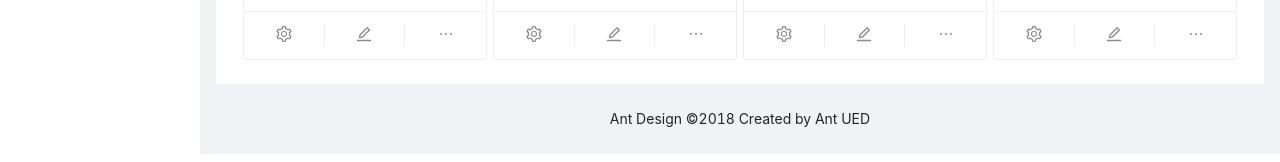
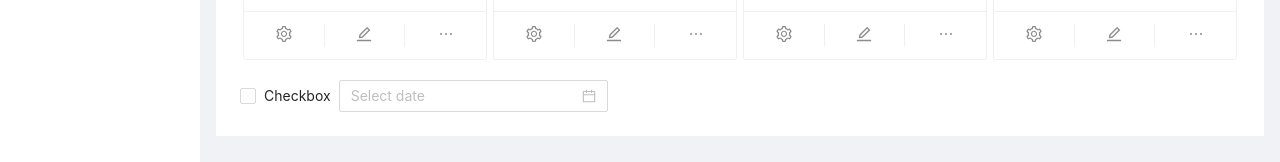
Before and after one commit to tenriajeng/OnlineClass, a React (Create React App) app in the folder frontend/: page /admin/tes in a window 1280 px wide. Shown: the part 487-649 px from the top of the page. Built offline with nearby package versions, Linux system fonts and the light colour scheme.

Commit message:
added-componet-tes

```diff
--- a/frontend/src/view/admin/tes.js
+++ b/frontend/src/view/admin/tes.js
@@ -1,14 +1,24 @@
 import React from "react";
-import { Input, Row, Col, Card } from "antd";
-import Avatar from "antd/lib/avatar/avatar";
+import { Input, Checkbox, Row, Col, Card, DatePicker } from "antd";
 import Meta from "antd/lib/card/Meta";
 import { EditOutlined, EllipsisOutlined, SettingOutlined } from "@ant-design/icons";
+import moment from "moment";
 
 class Tes extends React.Component {
     render() {
         const style = { background: "#0092ff", padding: "8px 0" };
         const cardStyle = { marginRight: 3, marginLeft: 3 };
         const colStyle = { marginTop: 10 };
+
+        function disabledDate(current) {
+            // Can not select days before today and today
+            return current && current < moment().endOf("day");
+        }
+
+        function onChange(e) {
+            console.log(`checked = ${e.target.checked}`);
+        }
+
         return (
             <div>
                 <Row justify="right">
@@ -53,6 +63,13 @@ class Tes extends React.Component {
                         </Card>
                     </Col>
                 </Row>
+
+                <Row justify="right" style={{ marginTop: 10 }}>
+                    <Col flex="1 1 240px" style={colStyle}>
+                        <Checkbox onChange={onChange}>Checkbox</Checkbox>
+                        <DatePicker format="YYYY-MM-DD HH:mm:ss" disabledDate={disabledDate} showTime={{ defaultValue: moment("00:00:00", "HH:mm:ss") }} />
+                    </Col>
+                </Row>
             </div>
         );
     }
```
